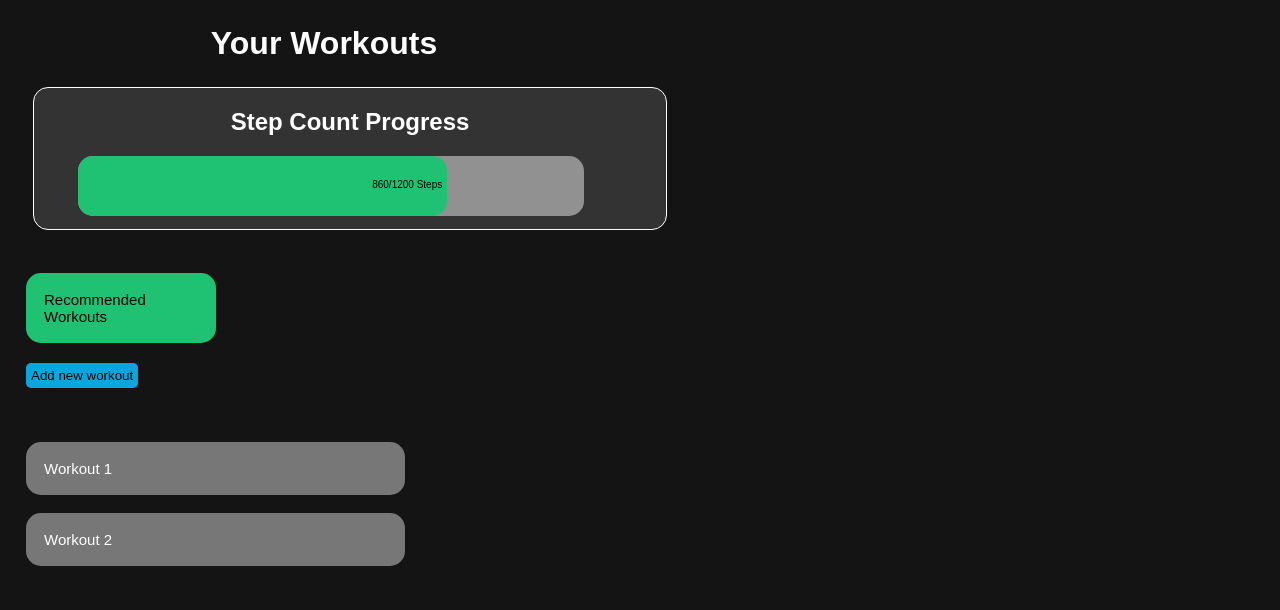
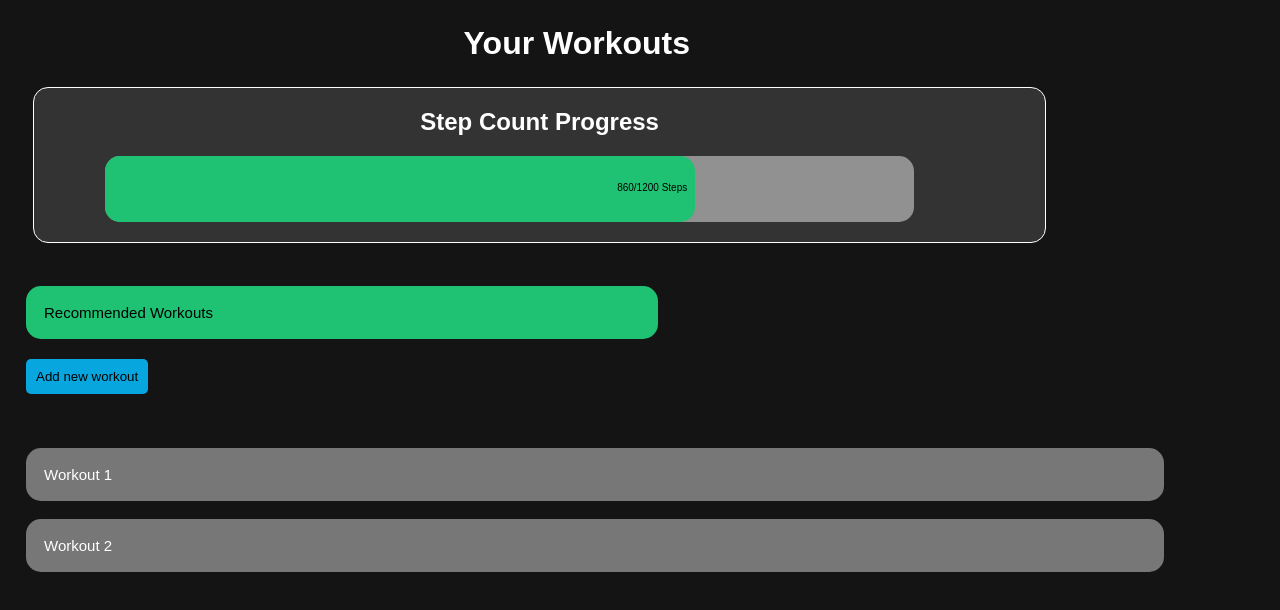
Before and after one commit to health-0201-05/phase-2, a plain HTML site: page final/new-phase-2-homepage/exercise.html in a window 1280 px wide. Drawn offline with Linux system fonts and the light colour scheme.

Commit message:
exercise tweak for smaller view

```diff
--- a/final/new-phase-2-homepage/exercise-style.css
+++ b/final/new-phase-2-homepage/exercise-style.css
@@ -7,7 +7,7 @@
 .stepcount {
     border: 1px solid white;
     border-radius: 15px;
-    width: 50%;
+    width: 80%;
     margin: 25px;
     background-color: #333333;
 }
@@ -47,7 +47,7 @@
 .exerciseheader {
     margin-top: 25px;
     color:white;
-    width: 50%;
+    width: 90%;
 
 }
 .ptext {
@@ -132,7 +132,7 @@
 
 
   .rec-container {
-    width:15%;
+    width:50%;
     padding:18px;
   }
 
@@ -181,7 +181,7 @@
   #w-edit {
     background-color: #08a6df;
     border: none;
-    padding: 5px;
+    padding: 10px;
     margin-top: 20px;
     border-radius: 5px;
   }
--- a/final/new-phase-2-homepage/exercise.html
+++ b/final/new-phase-2-homepage/exercise.html
@@ -49,7 +49,7 @@
     </div>
 
     <!-- dumb div wont take style from stylesheet, so style is here instead. -->
-    <div id="exercises-container" style="width: 30%; padding:18px">
+    <div id="exercises-container" style="width: 90%; padding:18px">
         <!-- idea: have this button have an arrow that will show which way itll open. hopefully, WE DO THIS IN REACT! -->
 
     </div>
```
